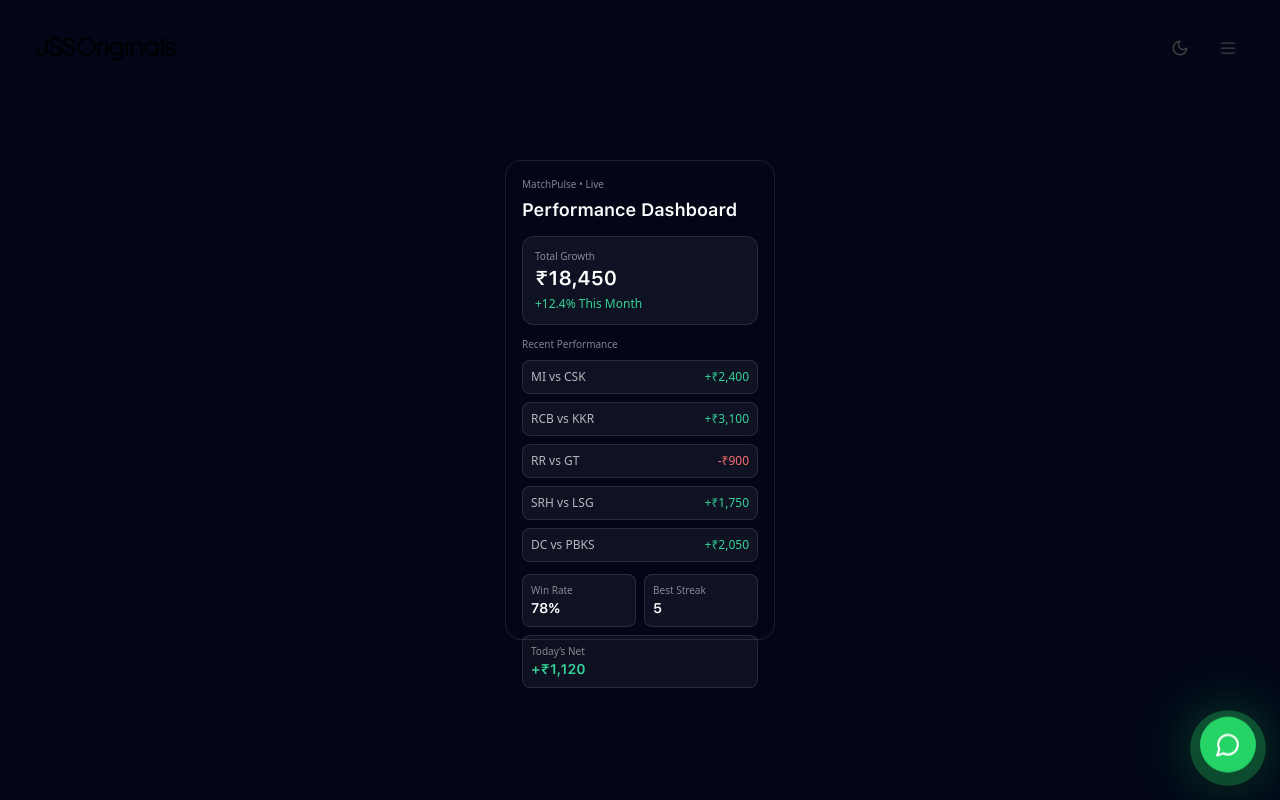
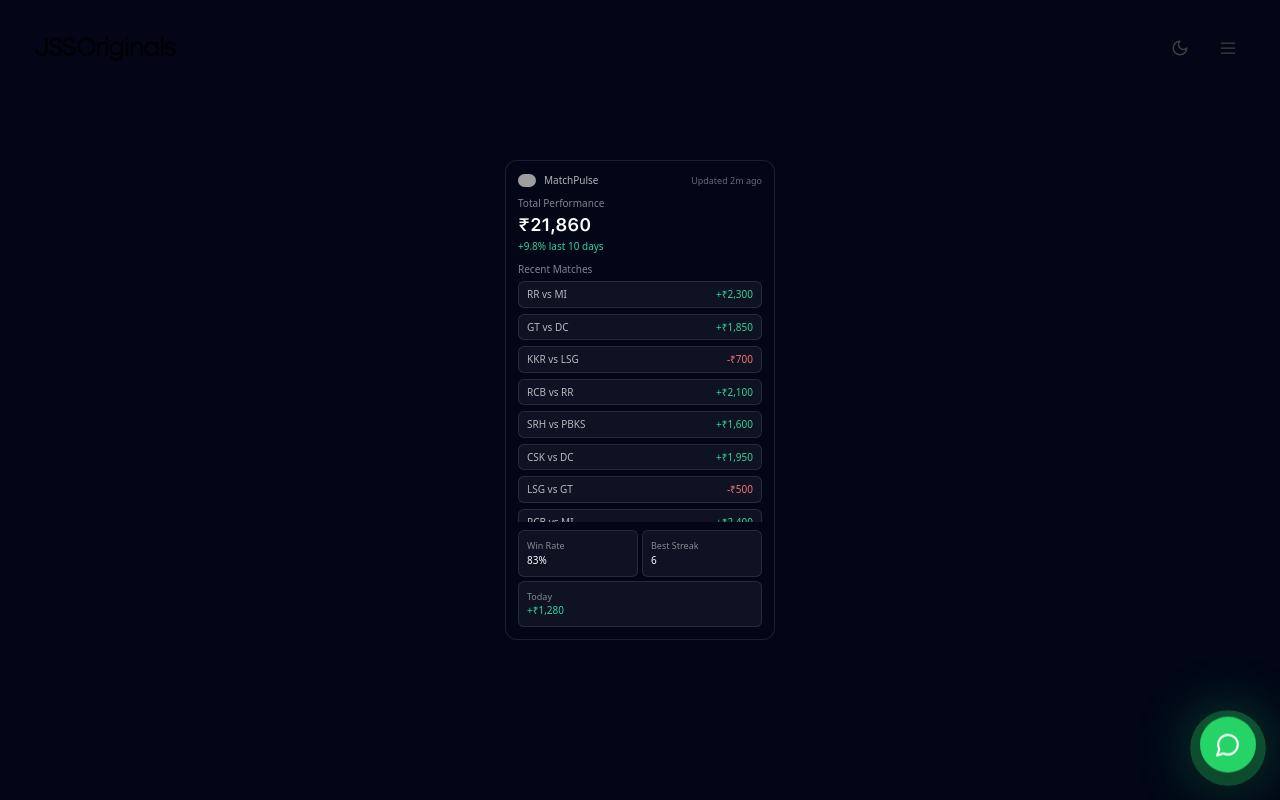
Before and after one commit to jitendra-math/Agency-Website, a Next.js app: page /dashboard in a window 1280 px wide. Shown: the top 800 px of the page. Built offline with nearby package versions, Linux system fonts and the light colour scheme; grey boxes are pictures that could not be loaded; a web font is replaced by a local one.

Commit message:
Update via Repo Manager 🚀

```diff
--- a/src/app/dashboard/page.js
+++ b/src/app/dashboard/page.js
@@ -1,74 +1,67 @@
 // src/app/dashboard/page.js
+
+import Image from "next/image";
 
 export default function DashboardPage() {
   return (
-    <div className="w-full min-h-screen bg-[#020617] flex items-center justify-center px-3">
+    <div className="w-full min-h-screen bg-[#020617] flex items-center justify-center">
 
-      {/* Story Container */}
-      <div className="w-[270px] h-[480px] bg-[#020617] rounded-2xl p-4 flex flex-col justify-between shadow-2xl border border-white/10">
+      {/* Mobile Story Frame */}
+      <div className="w-[270px] h-[480px] bg-[#020617] text-white p-3 flex flex-col justify-between border border-white/10 rounded-xl">
 
         {/* Header */}
-        <div>
-          <p className="text-[10px] text-white/50">MatchPulse • Live</p>
-          <h1 className="text-white text-lg font-semibold mt-1">Performance Dashboard</h1>
-
-          <div className="mt-3 bg-white/5 rounded-xl p-3 border border-white/10">
-            <p className="text-[10px] text-white/50">Total Growth</p>
-            <h2 className="text-white text-xl font-bold">₹18,450</h2>
-            <p className="text-emerald-400 text-xs mt-1">+12.4% This Month</p>
+        <div className="flex items-center justify-between">
+          <div className="flex items-center gap-2">
+            <Image
+              src="https://i.ibb.co/YBCwwxVx/8f30978833d12295fb16aa0b0d3bbb4d.jpg"
+              alt="logo"
+              width={18}
+              height={18}
+              className="rounded-full"
+            />
+            <p className="text-[10px] text-white/70">MatchPulse</p>
           </div>
+          <p className="text-[9px] text-white/40">Updated 2m ago</p>
         </div>
 
-        {/* Recent Matches */}
-        <div className="flex-1 mt-3">
-          <p className="text-[10px] text-white/50 mb-2">Recent Performance</p>
+        {/* Total Section */}
+        <div className="mt-2">
+          <p className="text-[10px] text-white/50">Total Performance</p>
+          <h1 className="text-lg font-semibold">₹21,860</h1>
+          <p className="text-emerald-400 text-[10px]">+9.8% last 10 days</p>
+        </div>
 
-          <div className="space-y-2 text-xs">
+        {/* History */}
+        <div className="flex-1 mt-2 overflow-hidden">
+          <p className="text-[10px] text-white/50 mb-1">Recent Matches</p>
 
-            <div className="flex justify-between bg-white/5 p-2 rounded-lg border border-white/10">
-              <span className="text-white/70">MI vs CSK</span>
-              <span className="text-emerald-400">+₹2,400</span>
-            </div>
+          <div className="space-y-[6px] text-[10px] leading-tight">
 
-            <div className="flex justify-between bg-white/5 p-2 rounded-lg border border-white/10">
-              <span className="text-white/70">RCB vs KKR</span>
-              <span className="text-emerald-400">+₹3,100</span>
-            </div>
-
-            <div className="flex justify-between bg-white/5 p-2 rounded-lg border border-white/10">
-              <span className="text-white/70">RR vs GT</span>
-              <span className="text-red-400">-₹900</span>
-            </div>
-
-            <div className="flex justify-between bg-white/5 p-2 rounded-lg border border-white/10">
-              <span className="text-white/70">SRH vs LSG</span>
-              <span className="text-emerald-400">+₹1,750</span>
-            </div>
-
-            <div className="flex justify-between bg-white/5 p-2 rounded-lg border border-white/10">
-              <span className="text-white/70">DC vs PBKS</span>
-              <span className="text-emerald-400">+₹2,050</span>
-            </div>
+            <Row match="RR vs MI" result="+₹2,300" win />
+            <Row match="GT vs DC" result="+₹1,850" win />
+            <Row match="KKR vs LSG" result="-₹700" />
+            <Row match="RCB vs RR" result="+₹2,100" win />
+            <Row match="SRH vs PBKS" result="+₹1,600" win />
+            <Row match="CSK vs DC" result="+₹1,950" win />
+            <Row match="LSG vs GT" result="-₹500" />
+            <Row match="RCB vs MI" result="+₹2,400" win />
+            <Row match="SRH vs RR" result="+₹1,300" win />
+            <Row match="CSK vs KKR" result="+₹1,780" win />
+            <Row match="LSG vs RCB" result="+₹1,250" win />
+            <Row match="MI vs PBKS" result="+₹1,430" win />
 
           </div>
         </div>
 
         {/* Bottom Stats */}
-        <div className="mt-3 grid grid-cols-2 gap-2">
+        <div className="grid grid-cols-2 gap-1 mt-2 text-[10px]">
 
-          <div className="bg-white/5 p-2 rounded-lg border border-white/10">
-            <p className="text-[10px] text-white/50">Win Rate</p>
-            <p className="text-white text-sm font-semibold">78%</p>
-          </div>
+          <Stat label="Win Rate" value="83%" />
+          <Stat label="Best Streak" value="6" />
 
-          <div className="bg-white/5 p-2 rounded-lg border border-white/10">
-            <p className="text-[10px] text-white/50">Best Streak</p>
-            <p className="text-white text-sm font-semibold">5</p>
-          </div>
-
-          <div className="bg-white/5 p-2 rounded-lg border border-white/10 col-span-2">
-            <p className="text-[10px] text-white/50">Today’s Net</p>
-            <p className="text-emerald-400 text-sm font-semibold">+₹1,120</p>
+          <div className="col-span-2 bg-white/5 p-2 rounded-md border border-white/10">
+            <p className="text-white/50 text-[9px]">Today</p>
+            <p className="text-emerald-400 font-medium">+₹1,280</p>
           </div>
 
         </div>
@@ -77,3 +70,23 @@ export default function DashboardPage() {
     </div>
   );
 }
+
+function Row({ match, result, win }) {
+  return (
+    <div className="flex justify-between bg-white/5 px-2 py-[6px] rounded-md border border-white/10">
+      <span className="text-white/70">{match}</span>
+      <span className={win ? "text-emerald-400" : "text-red-400"}>
+        {result}
+      </span>
+    </div>
+  );
+}
+
+function Stat({ label, value }) {
+  return (
+    <div className="bg-white/5 p-2 rounded-md border border-white/10">
+      <p className="text-white/50 text-[9px]">{label}</p>
+      <p className="font-medium">{value}</p>
+    </div>
+  );
+}
```
